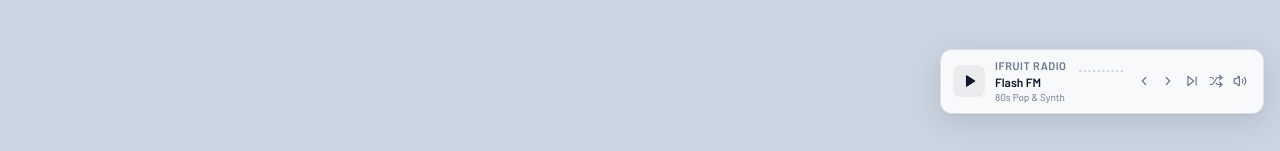
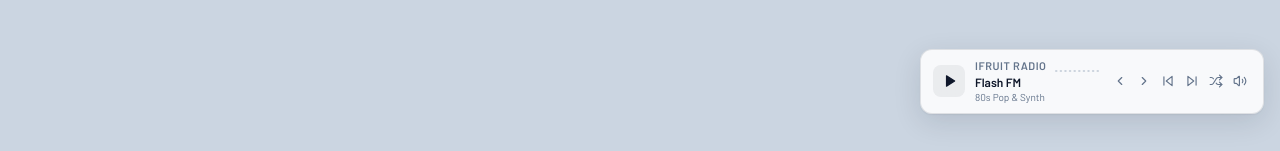
Before and after one commit to ITSDeniz/vice-theme-map, a React (Vite) app: page / in a window 1280 px wide. Shown: the part 646-797 px from the top of the page. Built offline with nearby package versions, Linux system fonts and the light colour scheme; no server answers.

Commit message:
feat(radio): add previous track button to ifruit radio

```diff
--- a/src/components/HUD/IFruitRadio.tsx
+++ b/src/components/HUD/IFruitRadio.tsx
@@ -6,6 +6,7 @@ import {
   Pause,
   Play,
   Shuffle,
+  SkipBack,
   SkipForward,
   Volume2,
   VolumeX,
@@ -56,6 +57,7 @@ interface YTPlayer {
   playVideo: () => void;
   pauseVideo: () => void;
   nextVideo: () => void;
+  previousVideo: () => void;
   playVideoAt: (index: number) => void;
   setShuffle: (shufflePlaylist: boolean) => void;
   mute: () => void;
@@ -361,6 +363,37 @@ export function IFruitRadio() {
     switchStation(next);
   };
 
+  const handlePrevTrack = () => {
+    playUiClick();
+    const player = playerRef.current;
+    if (!player || !playerReadyRef.current) return;
+
+    wantPlayRef.current = true;
+    setIsBuffering(true);
+
+    const ytPlaylist = player.getPlaylist?.();
+    if (ytPlaylist && ytPlaylist.length > 1) {
+      player.previousVideo();
+      return;
+    }
+
+    const curr = stationRef.current;
+    if (curr.tracks.length > 1) {
+      const prevIdx =
+        (trackIndexRef.current - 1 + curr.tracks.length) % curr.tracks.length;
+      trackIndexRef.current = prevIdx;
+      setTrackTitle('');
+      player.loadVideoById(curr.tracks[prevIdx]);
+      player.playVideo();
+      return;
+    }
+
+    const currentTime = player.getCurrentTime?.() ?? 0;
+    player.seekTo(Math.max(0, currentTime - 210), true);
+    player.playVideo();
+    setIsBuffering(false);
+  };
+
   const handleSkipTrack = () => {
     playUiClick();
     const player = playerRef.current;
@@ -449,7 +482,7 @@ export function IFruitRadio() {
         aria-hidden="true"
       />
 
-      <div className="hud-surface rounded-xl px-3 py-2 flex items-center gap-2.5 w-[294px] sm:w-[324px]">
+      <div className="hud-surface rounded-xl px-3 py-2 flex items-center gap-2.5 w-[312px] sm:w-[344px]">
         <button
           type="button"
           onClick={handleTogglePlay}
@@ -509,9 +542,18 @@ export function IFruitRadio() {
           </button>
           <button
             type="button"
+            onClick={handlePrevTrack}
+            aria-label="Previous track"
+            title="Previous song"
+            className="p-1 rounded-md text-[var(--hud-text-muted)] hover:text-[var(--hud-text)] hover:bg-[var(--hud-hover)] transition-colors cursor-pointer"
+          >
+            <SkipBack className="w-3.5 h-3.5" />
+          </button>
+          <button
+            type="button"
             onClick={handleSkipTrack}
             aria-label="Next track"
-            title="Skip song / segment"
+            title="Next song"
             className="p-1 rounded-md text-[var(--hud-text-muted)] hover:text-[var(--hud-text)] hover:bg-[var(--hud-hover)] transition-colors cursor-pointer"
           >
             <SkipForward className="w-3.5 h-3.5" />
```
